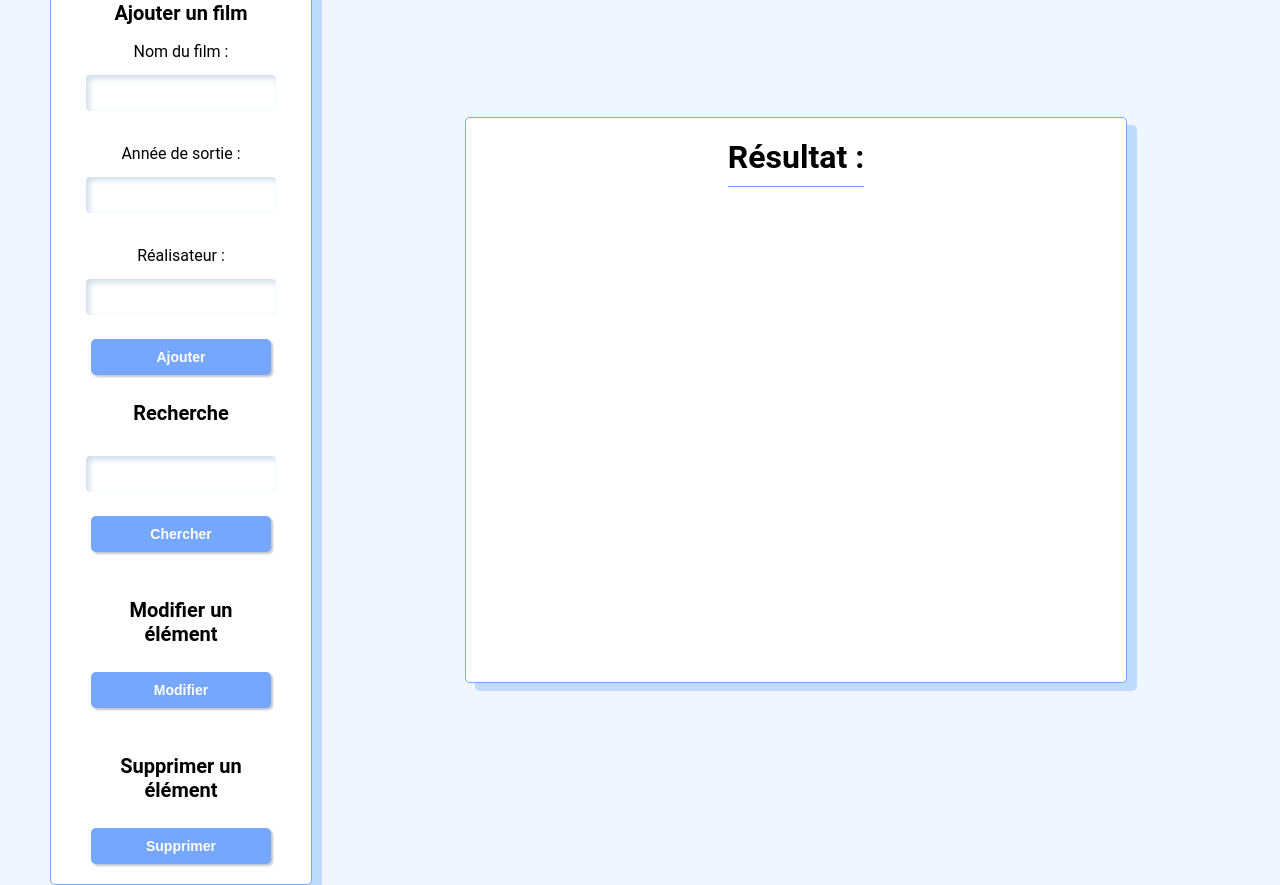
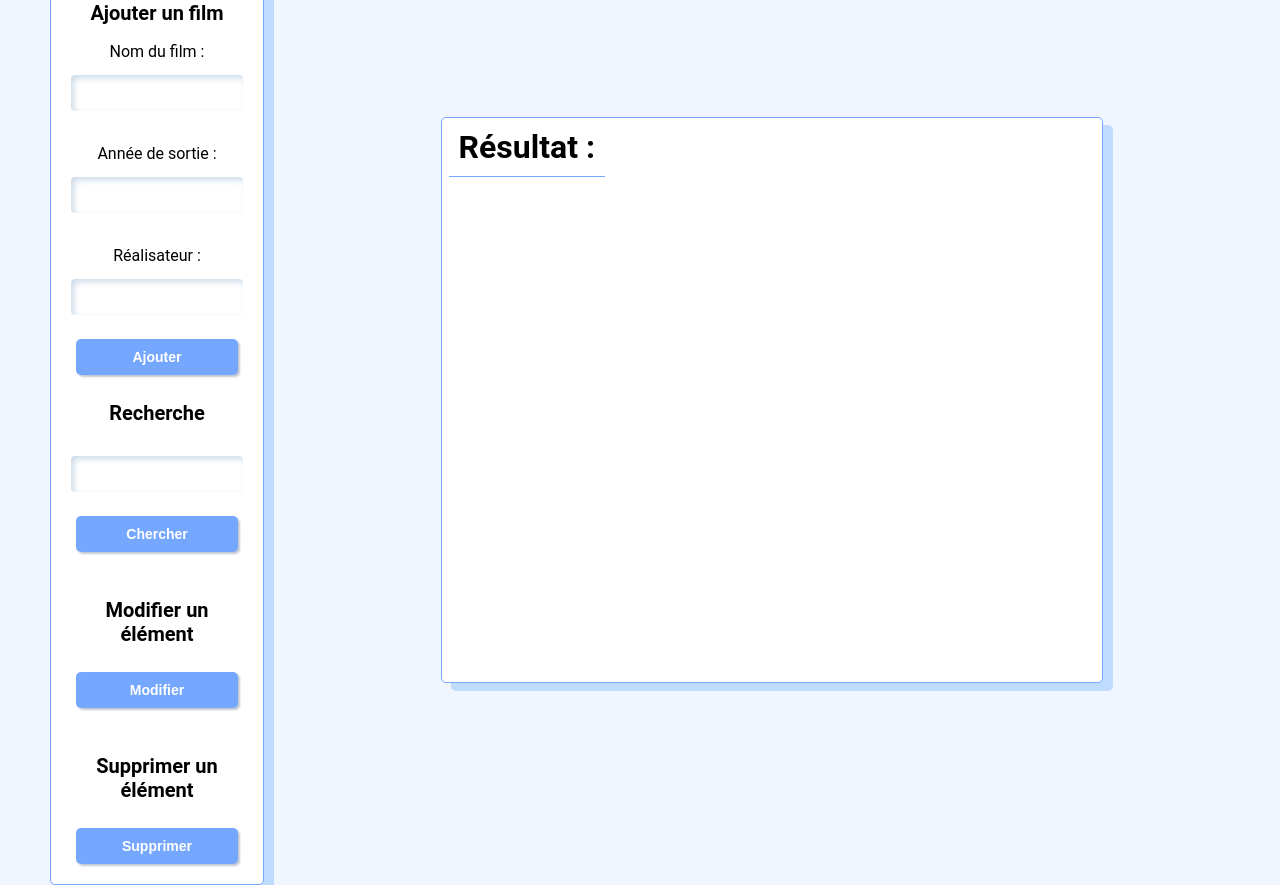
Before and after one commit to Naoufal69/ElasticSearch, a website: page TP2/public/index.html in a window 1280 px wide. Drawn offline with Linux system fonts and the light colour scheme.

Commit message:
TP2 - CRUD - modification mineur

```diff
--- a/TP2/public/style.css
+++ b/TP2/public/style.css
@@ -21,8 +21,6 @@ p {
   font-size: 16px;
   color: #000;
 }
-
-
 
 h2 {
   font-size: 20px;
@@ -48,7 +46,7 @@ hr {
 
 .main-block {
   width: 15%;
-  min-width: 15em;
+  /* min-width: 15em; */
   height: auto;
   padding: 10px;
   border-radius: 5px;
@@ -64,10 +62,11 @@ hr {
 }
 
 #resultat {
+  position: relative;
   display: flex;
   flex-direction: column;
   align-items: center;
-  justify-content: center;
+  /* justify-content: center;  */
   margin: auto;
   width: 50%;
   height: 68%;
@@ -76,6 +75,17 @@ hr {
   border: solid 1px #75a7ff;
   background: #ffffff;
   box-shadow: 10px 8px 0px rgb(191 219 254);
+  overflow: auto;
+}
+
+#resultat h1 {
+  position: absolute;
+  top: 0;
+  left: 1%;
+  width: auto;
+  height: auto;
+  margin: 0;
+  padding: 10px;
 }
 
 .forms {
@@ -124,30 +134,11 @@ button {
   font-weight: 600;
   color: #fff;
   box-shadow: 2px 2px 2px 0px rgba(9, 30, 66, 0.25);
-  cursor: pointer;
-}
-
-
-
-#listFilms {
-  display: flex;
-  flex-direction: column;
-  align-items: center;
-  justify-content: center;
-  width: 100%;
-  height: 100%;
-  color: crimson;
-  font-size: 100px;
 }
 
 button:hover {
-  background: #337cfa;
-}
-
-button:active {
   background: #75a7ff;
 }
-
 
 .modal {
   display: none;
@@ -161,7 +152,6 @@ button:active {
   background-color: rgba(0, 0, 0, 0.4);
 }
 
-
 .modal-content {
   background-color: #fefefe;
   margin: 15% auto;
@@ -170,7 +160,6 @@ button:active {
   width: 80%;
 }
 
-
 .close {
   color: #aaa;
   float: right;
@@ -178,7 +167,6 @@ button:active {
   font-weight: bold;
 }
 
-
 .close:hover,
 .close:focus {
   color: black;
```
Also changed, not shown: TP2/public/index.html (+0 -1 lines).
